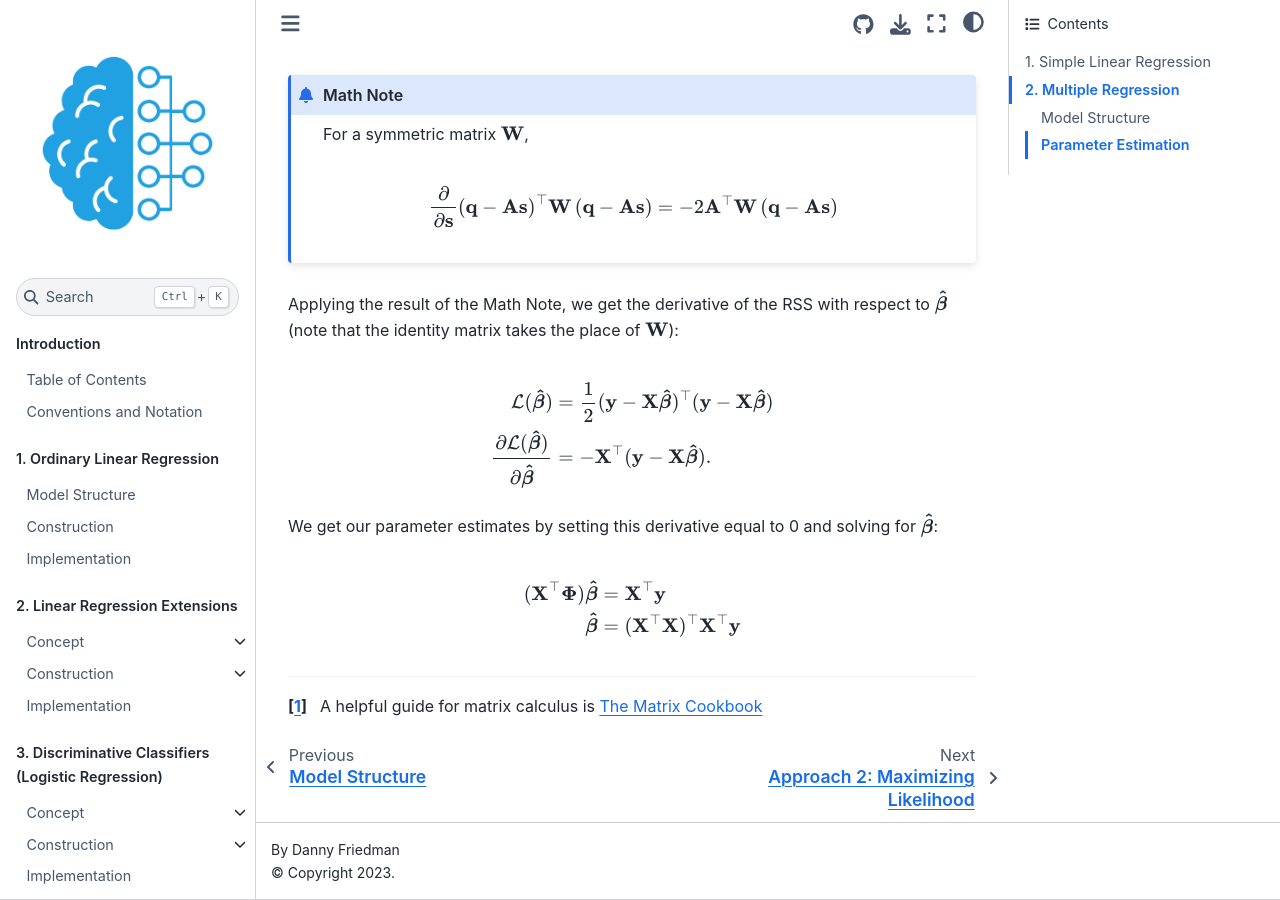
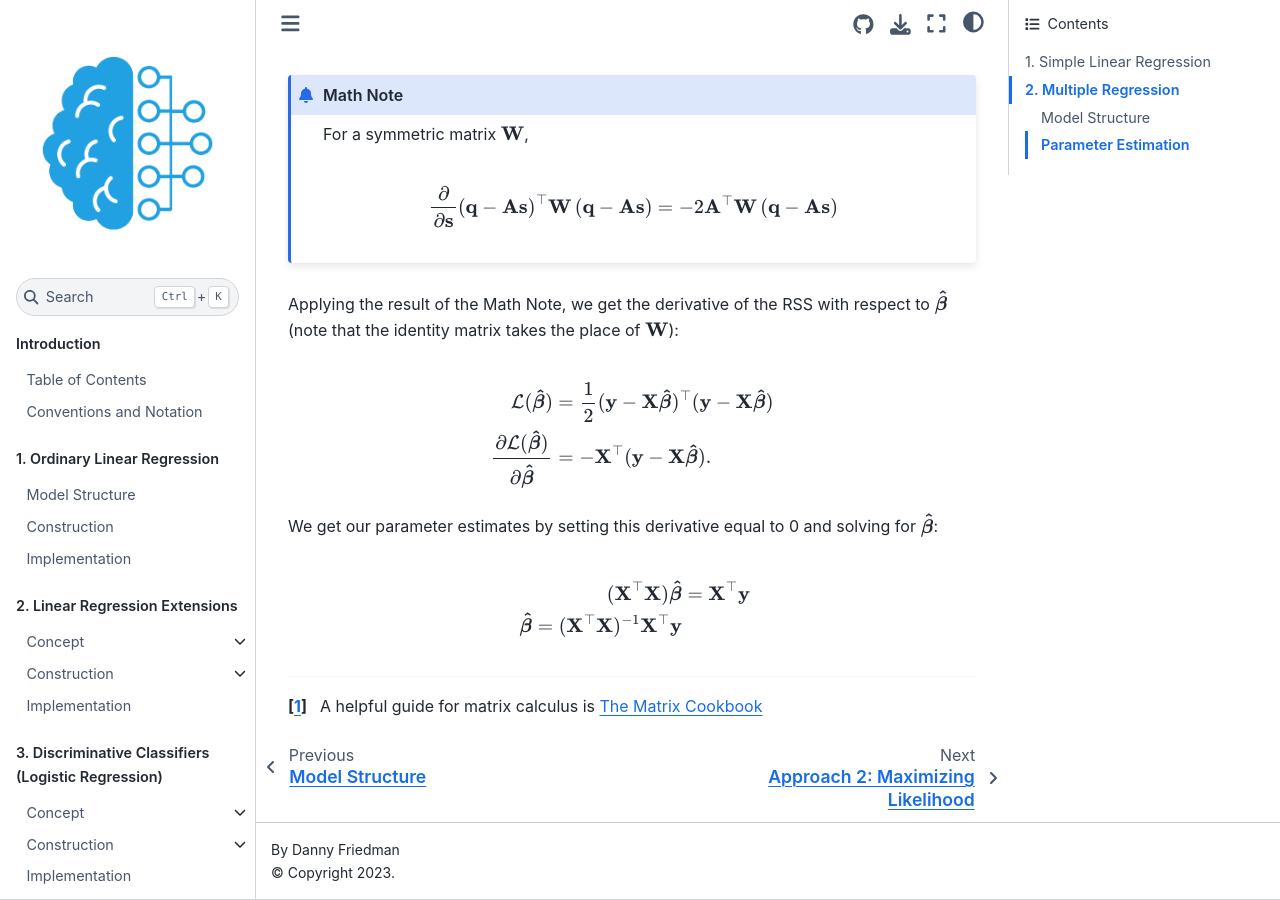
Before and after one commit to dafriedman97/mlbook, a Jupyter Book: the page built from content/c1/s1/loss_minimization.md, in a window 1280 px wide and 900 px high, scrolled down 3425 px. Built offline with Jupyter Book 1.0.4 settings and Sphinx 7.4.7 and the Sphinx Book theme 1.1.4, drawn with Linux system fonts in a browser that asks for light colours.

Commit message:
fix beta hat expression
1. The expression for X is mistyped as phi
2. The final result for beta hat contained a transpose instead of the inverse symbol

```diff
--- a/content/c1/s1/loss_minimization.md
+++ b/content/c1/s1/loss_minimization.md
@@ -211,8 +211,8 @@ We get our parameter estimates by setting this derivative equal to 0 and solving
 
 $$
 \begin{align}
-(\bX^\top \bPhi)\bbetahat &= \bX^\top \by \\\
-\bbetahat &= (\bX^\top\bX)^\top\bX^\top \by
+(\bX^\top \bX)\bbetahat &= \bX^\top \by \\\
+\bbetahat = (\bX^\top\bX)^{-1}\bX^\top \by
 \end{align}
 $$
 
```
